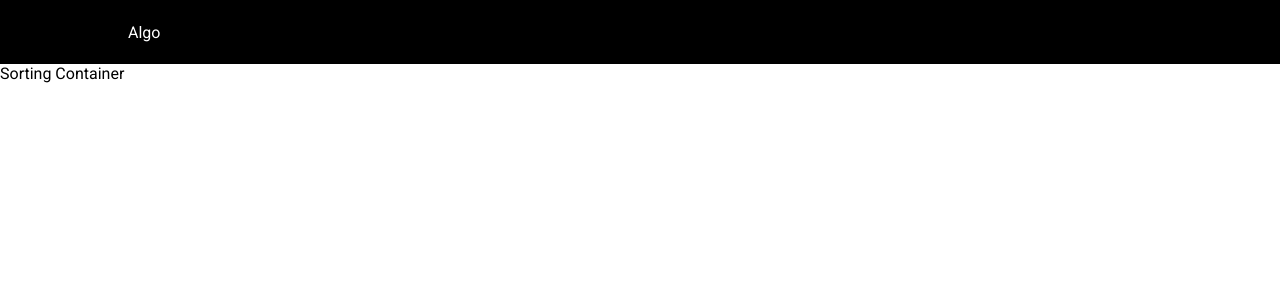
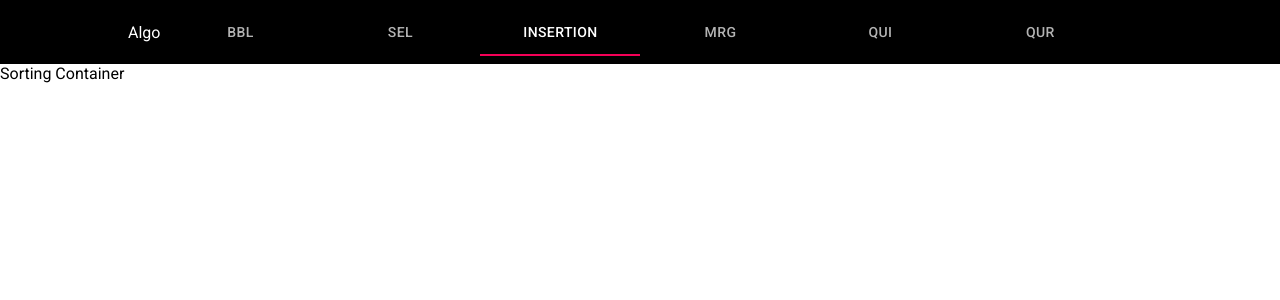
Before and after one commit to disco195/Algo, a React (Create React App) app: page /sorting in a window 1280 px wide. Shown: the top 300 px of the page. Built offline with nearby package versions, Linux system fonts and the light colour scheme.

Commit message:
Render Abbr

```diff
--- a/src/components/Abbr.tsx
+++ b/src/components/Abbr.tsx
@@ -9,7 +9,7 @@ interface AbbrProps {
   abbr: string;
   current: number;
   index: number;
-  //   onSelect: (v: any) => void;
+  onSelect: (v: any) => void;
 }
 
 function Abbr(props: AbbrProps) {
@@ -17,19 +17,25 @@ function Abbr(props: AbbrProps) {
 
   useEffect(() => {
     if (current === index) {
-      //   props.onSelect(DS_Type);
-      console.log(label);
+      props.onSelect(label);
     }
   });
 
   return <span>{DS_Type === label ? label : abbr}</span>;
 }
 
-const mapStateToProps = (state: GeneralState) => ({
-  DS_Type: state.DS_Type,
-});
+const mapStateToProps = (state: CombinedState) => {
+  const { generalReducer, sortReducer, listsReducer } = state;
+
+  return {
+    DS_Type:
+      generalReducer.currentModule === "SORTING"
+        ? sortReducer.sortType
+        : listsReducer.listType,
+  };
+};
 const mapDispatchToProps = (dispatch: Dispatch) => ({
-  //   onSelect: (type: DS_TYPE) => dispatch(setDSType(type)),
+  onSelect: (type: DS_TYPE) => dispatch(setDSType(type)),
 });
 
 export default connect(mapStateToProps, mapDispatchToProps)(Abbr);
--- a/src/components/NavGroup.tsx
+++ b/src/components/NavGroup.tsx
@@ -1,6 +1,6 @@
 import React, { Fragment } from "react";
 import { connect } from "react-redux";
-import { Dispatch } from "redux";
+import { Dispatch, $CombinedState } from "redux";
 import { Tabs, Tab } from "@material-ui/core";
 import { Abbr } from "./";
 
@@ -30,12 +30,42 @@ function NavGroup(props: NavGroupProps) {
             />
             <Tab
               label={
-                <Abbr label="COUNTING" abbr="CNT" index={1} current={value} />
+                <Abbr label="SELECTION" abbr="SEL" index={1} current={value} />
               }
             />
             <Tab
               label={
-                <Abbr label="RADIX" abbr="RDX" index={2} current={value} />
+                <Abbr label="INSERTION" abbr="INS" index={2} current={value} />
+              }
+            />
+            <Tab
+              label={
+                <Abbr label="MERGE" abbr="MRG" index={3} current={value} />
+              }
+            />
+            <Tab
+              label={
+                <Abbr label="QUICK" abbr="QUI" index={4} current={value} />
+              }
+            />
+            <Tab
+              label={
+                <Abbr
+                  label="QUICK RANDOM"
+                  abbr="QUR"
+                  index={5}
+                  current={value}
+                />
+              }
+            />
+            <Tab
+              label={
+                <Abbr label="COUNTING" abbr="COU" index={6} current={value} />
+              }
+            />
+            <Tab
+              label={
+                <Abbr label="RADIX" abbr="RDX" index={7} current={value} />
               }
             />
           </Tabs>
@@ -65,6 +95,16 @@ function NavGroup(props: NavGroupProps) {
                 <Abbr label="STACK" abbr="STK" index={2} current={value} />
               }
             />
+            <Tab
+              label={
+                <Abbr label="QUEUE" abbr="QUE" index={3} current={value} />
+              }
+            />
+            <Tab
+              label={
+                <Abbr label="DEQUE" abbr="DQU" index={4} current={value} />
+              }
+            />
           </Tabs>
         </Fragment>
       );
@@ -73,8 +113,8 @@ function NavGroup(props: NavGroupProps) {
   }
 }
 
-const mapStateToProps = (state: GeneralState) => ({
-  currentModule: state.currentModule,
+const mapStateToProps = (state: CombinedState) => ({
+  currentModule: state.generalReducer.currentModule,
 });
 const mapDispatchToProps = (dispatch: Dispatch) => ({});
 
--- a/src/store/reducers/index.ts
+++ b/src/store/reducers/index.ts
@@ -4,7 +4,6 @@ import { listsReducer } from "./lists";
 
 const initialState: GeneralState = {
   currentModule: null,
-  DS_Type: null,
 };
 
 function generalReducer(
--- a/src/store/reducers/sorting.ts
+++ b/src/store/reducers/sorting.ts
@@ -8,16 +8,28 @@ export function sortReducer(
 ): SortingState {
   switch (action.type) {
     case "BUBBLE":
-      return { ...initialState, sortType: "BUBBLE" };
+      return { ...state, sortType: "BUBBLE" };
+
+    case "SELECTION":
+      return { ...state, sortType: "SELECTION" };
+
+    case "INSERTION":
+      return { ...state, sortType: "INSERTION" };
+
+    case "MERGE":
+      return { ...state, sortType: "MERGE" };
+
+    case "QUICK":
+      return { ...state, sortType: "QUICK" };
+
+    case "QUICK RANDOM":
+      return { ...state, sortType: "QUICK RANDOM" };
 
     case "COUNTING":
-      return { ...initialState, sortType: "COUNTING" };
+      return { ...state, sortType: "COUNTING" };
 
     case "RADIX":
-      return { ...initialState, sortType: "RADIX" };
-
-    case "COUNTING":
-      return { ...initialState, sortType: "COUNTING" };
+      return { ...state, sortType: "RADIX" };
 
     default:
       return state;
--- a/src/store/reducers/stateTypes.d.ts
+++ b/src/store/reducers/stateTypes.d.ts
@@ -1,10 +1,11 @@
 interface CombinedState {
   generalReducer: GeneralState;
+  sortReducer: SortingState;
+  listsReducer: ListsState;
 }
 
 interface GeneralState {
   currentModule: MODULES;
-  DS_Type: DS_TYPE;
 }
 
 interface SortingState {
```
Also changed, not shown: src/store/actionTypes.d.ts (+9 -1 lines).
